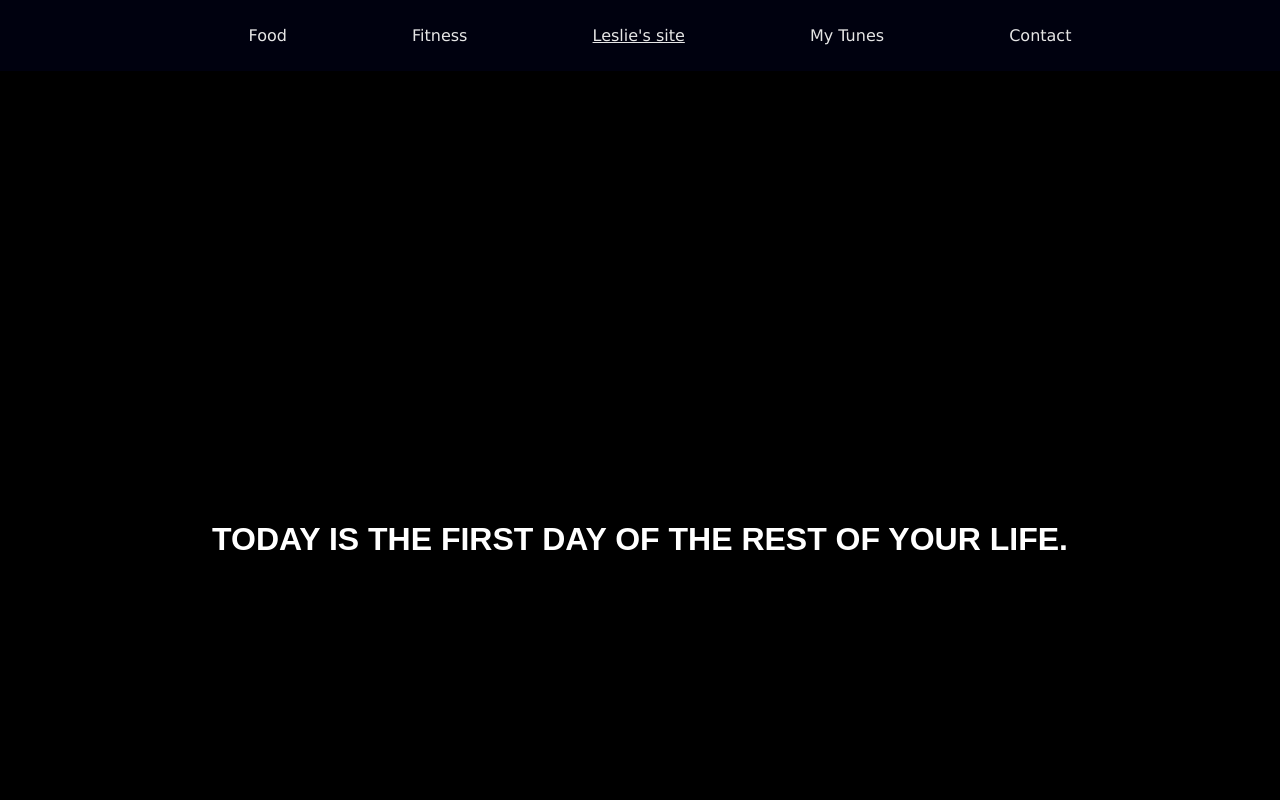
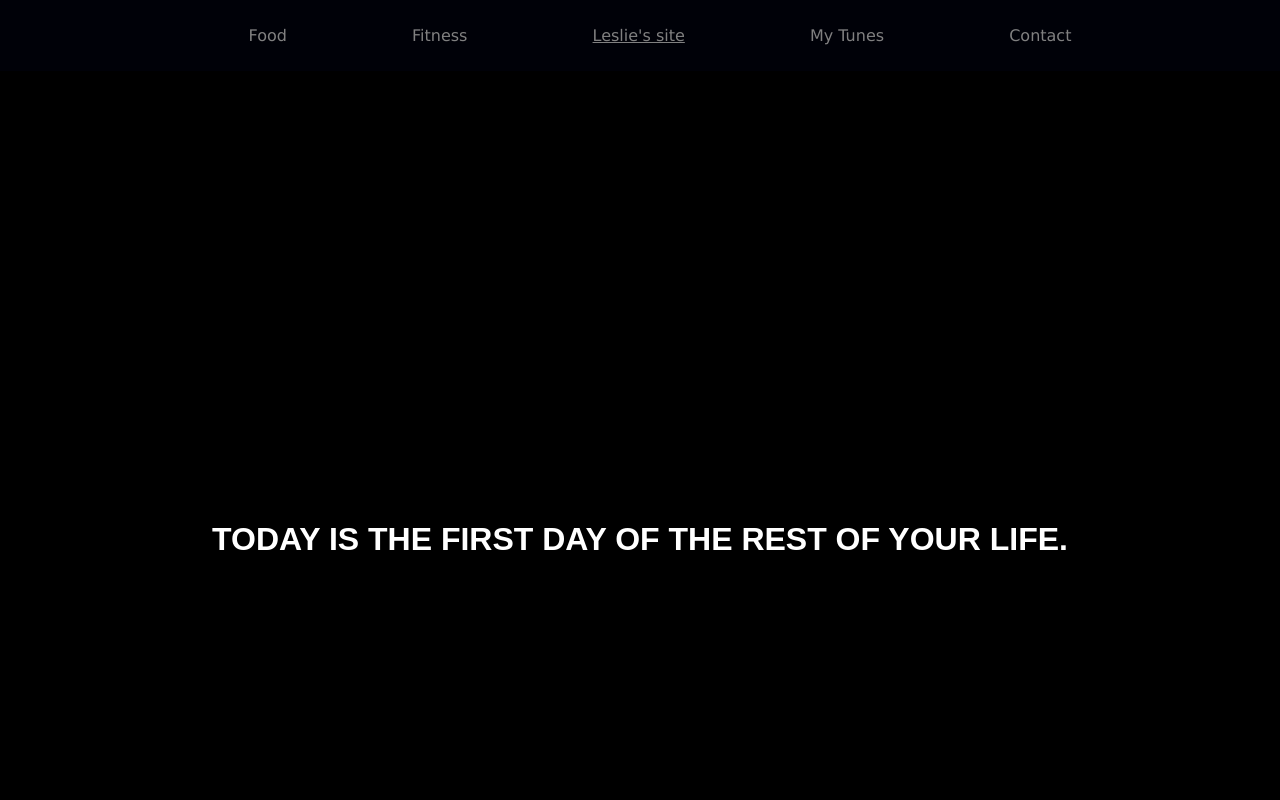
Before and after one commit to jjilly/A-Little-Motivation, a plain HTML site: page index.html in a window 1280 px wide. Shown: the top 800 px of the page. Drawn offline with nearby package versions, Linux system fonts and the light colour scheme; a script that the page names is missing.

Commit message:
Update style.css

```diff
--- a/style.css
+++ b/style.css
@@ -6,7 +6,7 @@ html, body {
     text-align:center;
 }
 .header{
-  opacity:.9;
+  opacity:0.5;
   position:fixed;
   width:100%;
   background-color:#000211;
```
